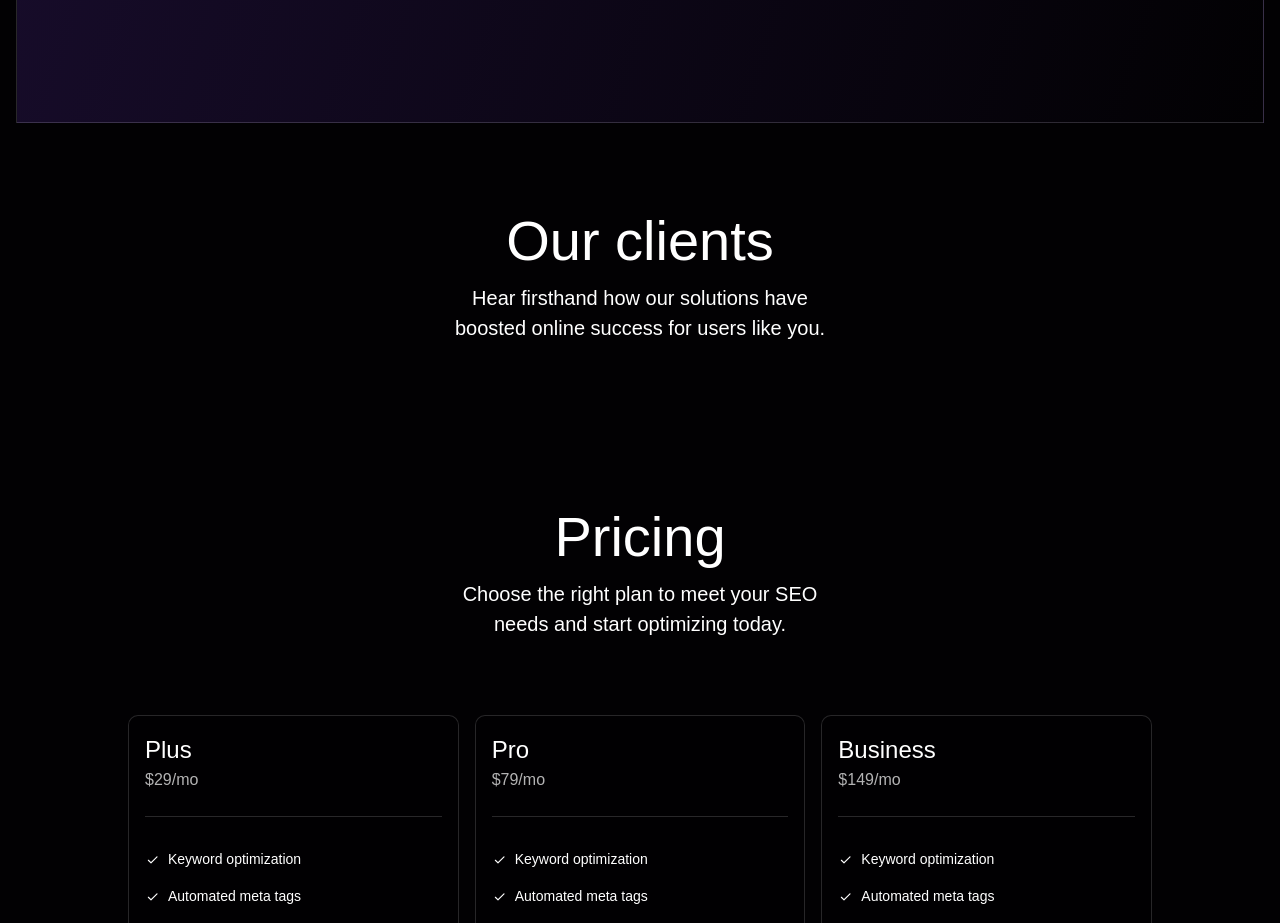
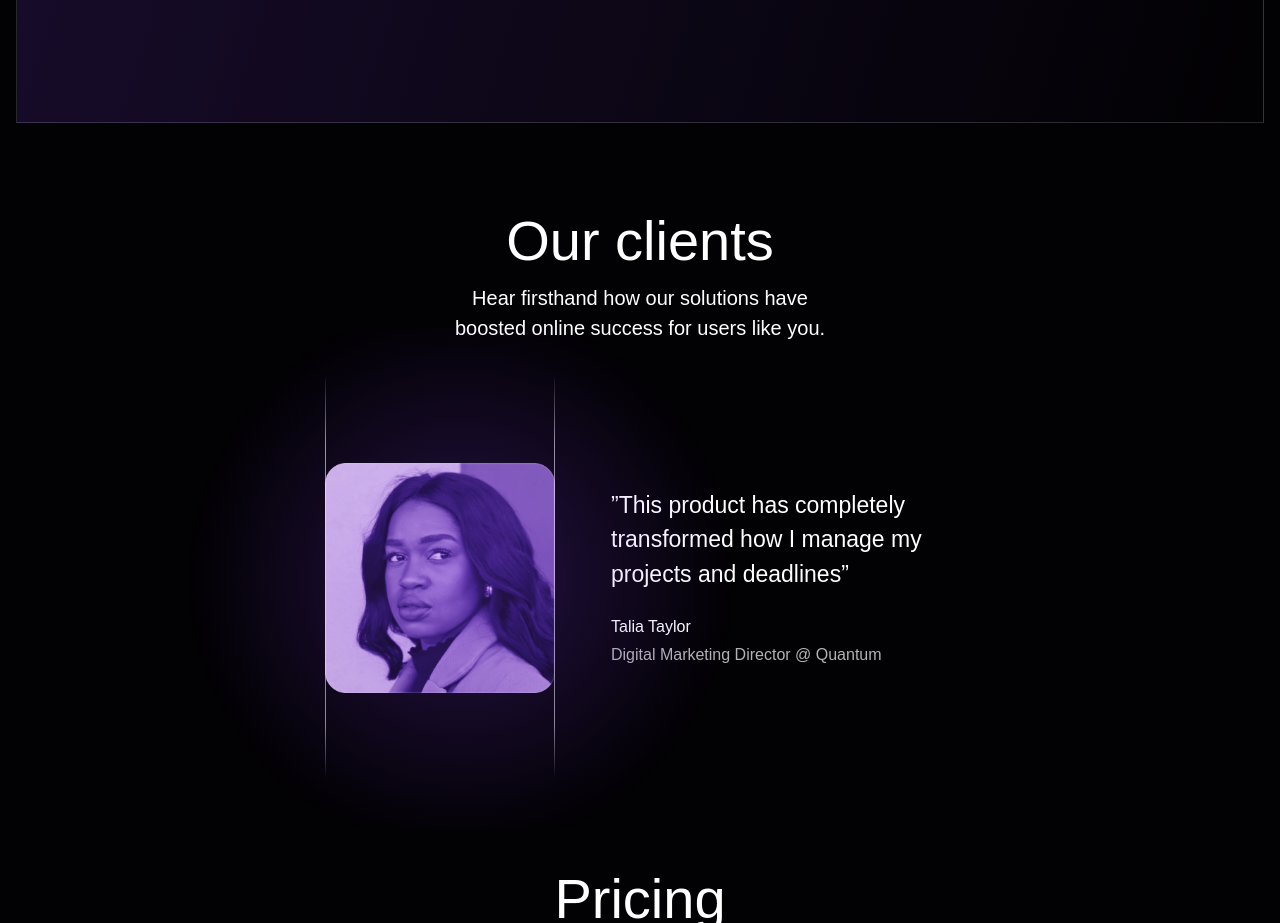
Before and after one commit to vijaymurugann/test-run, a Next.js app: page / in a window 1280 px wide. Shown: the part 3440-4363 px from the top of the page. Built offline with nearby package versions, Linux system fonts and the light colour scheme.

Commit message:
ADDED: Client section

```diff
--- a/app/globals.css
+++ b/app/globals.css
@@ -78,7 +78,37 @@ body {
 }
 
 .features-gradient {
-  background: linear-gradient(107.08deg, #190D2E 0.54%, #020103 99.46%);
+  background: linear-gradient(107.08deg, #190d2e 0.54%, #020103 99.46%);
+}
+
+.line-gradient {
+  background: linear-gradient(
+    90deg,
+    #141315 0%,
+    #ffffff 16.5%,
+    #eaeaea 86.5%,
+    #020103 100%
+  );
+  opacity: 0.6;
+}
+
+.line-gradient-vertical {
+  background: linear-gradient(
+    180deg,
+    #141315 0%,
+    #ffffff 16.5%,
+    #eaeaea 86.5%,
+    #020103 100%
+  );
+  opacity: 0.6;
+}
+
+.client-gradient {
+  background: radial-gradient(
+    circle at 36%,
+    rgba(140, 69, 255, 0.271) 0%,
+    rgba(140, 69, 255, 0) 40%
+  );
 }
 
 @keyframes fadeInUp {
--- a/components/Clients.jsx
+++ b/components/Clients.jsx
@@ -1,17 +1,47 @@
+import Image from "next/image";
 import React from "react";
 
 const Clients = () => {
   return (
-    <section className="w-screen px-4 max-w-7xl mx-auto flex flex-col items-center justify-center">
-      <div className=" mx-auto py-[76px] px-[50px] text-center">
+    <section className="w-screen mb-16 px-4 max-w-7xl mx-auto flex flex-col items-center justify-center">
+      <div className="mx-auto py-[76px] px-[50px] text-center">
         <h3 className="text-white text-[56px] font-medium">Our clients</h3>
-        <p className="max-w-[500px] text-white text-[20px] font-normal">
+        <p className="max-w-[500px] text-white text-[20px] font-[400]">
           Hear firsthand how our solutions have <br /> boosted online success
           for users like you.
         </p>
       </div>
-      <div className="">
-
+      <div className="mt-5">
+        <div className="flex items-center justify-center">
+          <div className="image-Container relative p-6">
+            <div className="absolute top-1/2 -translate-y-1/2 -left-50 w-[1000px] h-[500px] client-gradient z-10"></div>
+            <div className="absolute h-[0.5px] w-[70vw] translate-x-[-20%] line-gradient"></div>
+            <div className="relative flex">
+              <div className="absolute top-1/2 -translate-y-1/2 w-[1px] h-[400px] line-gradient-vertical"></div>
+              <Image
+                src="/images/client-1.png"
+                alt="client"
+                width={100}
+                height={100}
+                className="w-[230px] h-[230px] mx-auto"
+              />
+              <div className="absolute right-0 top-1/2 -translate-y-1/2 w-[1px] h-[400px] line-gradient-vertical"></div>
+            </div>
+            <div className="h-[0.5px] absolute w-[70vw] translate-x-[-20%] line-gradient"></div>
+          </div>
+          <div className="text-Container max-w-[400px] px-8 py-4 bg-1red-500">
+            <p className="text-white text-[23px] font-normal mb-6">
+              ”This product has completely transformed how I manage my projects
+              and deadlines”
+            </p>
+            <div className="flex flex-col gap-1">
+              <p>Talia Taylor</p>
+              <p className="text-white/70">
+                Digital Marketing Director @ Quantum
+              </p>
+            </div>
+          </div>
+        </div>
       </div>
     </section>
   );
```
Also changed, not shown: public/images/client-1.png (added).
